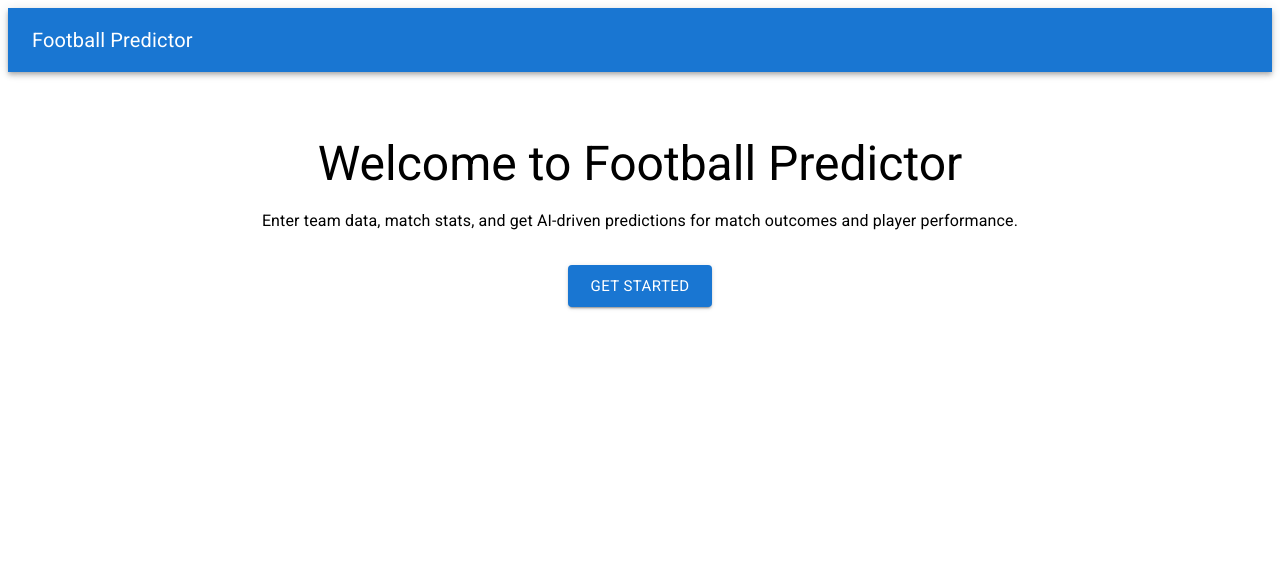
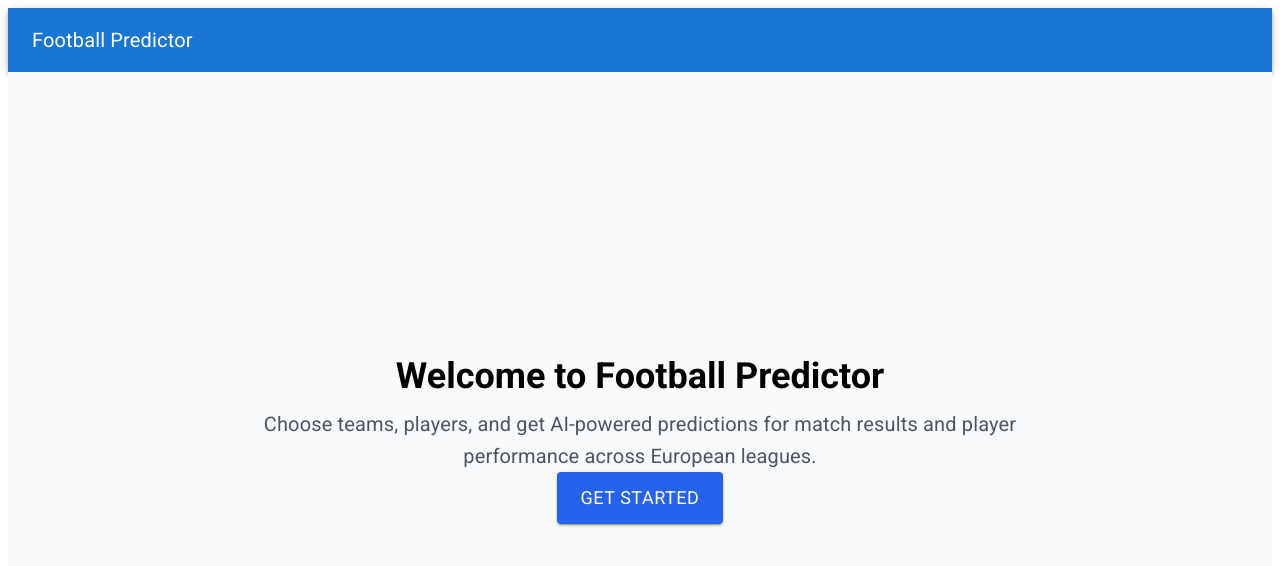
Before and after one commit to maxmalkin/football-predictor, a React (Vite) app in the folder packages/client/: page / in a window 1280 px wide. Shown: the top 566 px of the page. Built offline with nearby package versions, Linux system fonts and the light colour scheme.

Commit message:
component library

```diff
--- a/packages/client/src/App.tsx
+++ b/packages/client/src/App.tsx
@@ -1,39 +1,11 @@
-import {
-	Container,
-	Typography,
-	Box,
-	Button,
-	AppBar,
-	Toolbar,
-} from "@mui/material";
+import Header from "./components/Header";
+import Hero from "./components/Hero";
 
 function App() {
 	return (
 		<>
-			<AppBar position="static">
-				<Toolbar>
-					<Typography variant="h6" component="div">
-						Football Predictor
-					</Typography>
-				</Toolbar>
-			</AppBar>
-
-			<Container maxWidth="md">
-				<Box textAlign="center" mt={8}>
-					<Typography variant="h3" gutterBottom>
-						Welcome to Football Predictor
-					</Typography>
-
-					<Typography variant="body1" mb={4}>
-						Enter team data, match stats, and get AI-driven predictions for
-						match outcomes and player performance.
-					</Typography>
-
-					<Button variant="contained" color="primary" size="large">
-						Get Started
-					</Button>
-				</Box>
-			</Container>
+			<Header />
+			<Hero />
 		</>
 	);
 }
--- /dev/null
+++ b/packages/client/src/components/Header.tsx
@@ -0,0 +1,15 @@
+import { AppBar, Toolbar, Typography } from "@mui/material";
+
+const Header = () => {
+	return (
+		<AppBar position="static" className="bg-gray-900 shadow">
+			<Toolbar className="px-4">
+				<Typography variant="h6" component="div" className="text-white">
+					Football Predictor
+				</Typography>
+			</Toolbar>
+		</AppBar>
+	);
+};
+
+export default Header;
--- /dev/null
+++ b/packages/client/src/components/Hero.tsx
@@ -0,0 +1,34 @@
+import { Container, Typography, Button } from "@mui/material";
+
+const Hero = () => {
+	return (
+		<main className="flex items-center justify-center min-h-[calc(100vh-64px)] bg-gray-50 px-4">
+			<Container maxWidth="md" className="text-center">
+				<Typography
+					variant="h3"
+					component="h1"
+					gutterBottom
+					className="!font-bold !text-4xl mb-4"
+				>
+					Welcome to Football Predictor
+				</Typography>
+
+				<Typography variant="h6" className="text-gray-600 mb-6">
+					Choose teams, players, and get AI-powered predictions for match
+					results and player performance across European leagues.
+				</Typography>
+
+				<Button
+					variant="contained"
+					color="primary"
+					size="large"
+					className="!bg-blue-600 hover:!bg-blue-700 !text-white !px-6 !py-3 !text-lg rounded"
+				>
+					Get Started
+				</Button>
+			</Container>
+		</main>
+	);
+};
+
+export default Hero;
```
